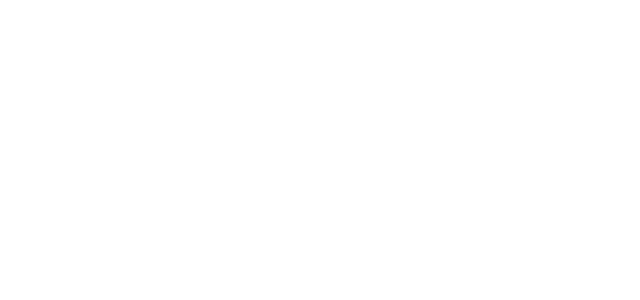
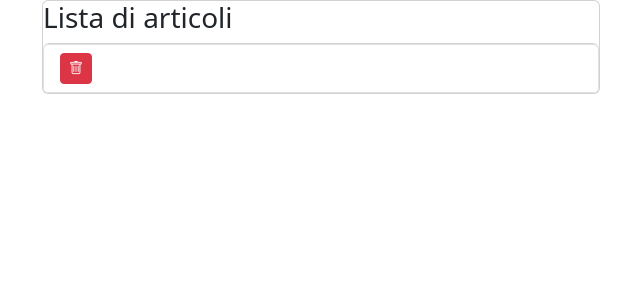
Before and after one commit to DarioConiglione/react-form, a React (Vite) app: page / in a window 1280 px wide. Shown: the top 300 px of the page, without its empty margins (319-959 px from the left). Built offline with nearby package versions, Linux system fonts and the light colour scheme.

Commit message:
set layout

```diff
--- a/src/App.jsx
+++ b/src/App.jsx
@@ -20,10 +20,22 @@
 
   return (
     <>
+      <div className='container'>
+        <div className='col-6 mx-auto'>
+          <div className='card'>
+            <h3>Lista di articoli</h3>
 
+            <ul className="list-group">
+              <li className="list-group-item d-flex justify-content-between align-items-center">
+                <button className="btn btn-sm btn-danger">
+                  <i className="bi bi-trash"></i>
+                </button>
 
-
-
+              </li>
+            </ul>
+          </div>
+        </div>
+      </div>
 
     </>
   );
```
